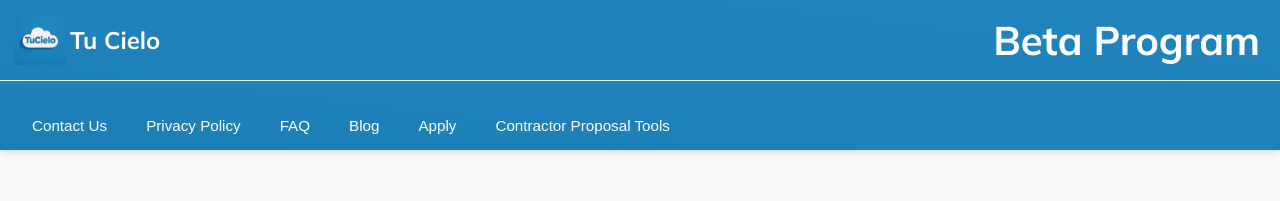
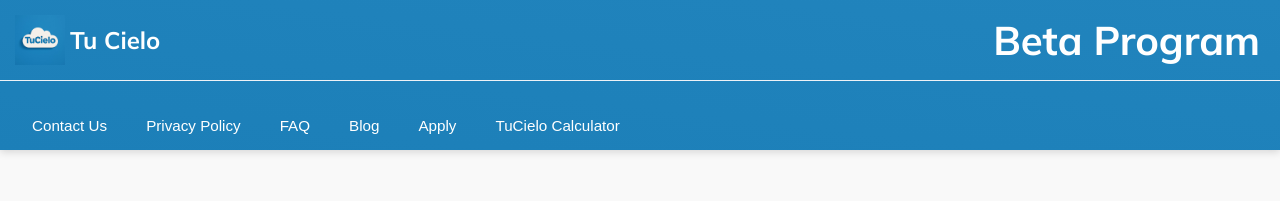
Before and after one commit to MetaCapFin/tu-cielo-site, a React (Create React App) app: page / in a window 1280 px wide. Shown: the top 201 px of the page. Built offline with nearby package versions, Linux system fonts and the light colour scheme.

Commit message:
Update App.js

```diff
--- a/src/App.js
+++ b/src/App.js
@@ -209,7 +209,7 @@ function Homepage() {
           Apply
         </button>
         <Link to="contractor-proposal-tool">
-          <button className="header-button">Contractor Proposal Tools</button>
+          <button className="header-button">TuCielo Calculator</button>
         </Link>
       </div>
       {showPrivacyModal && (
```
